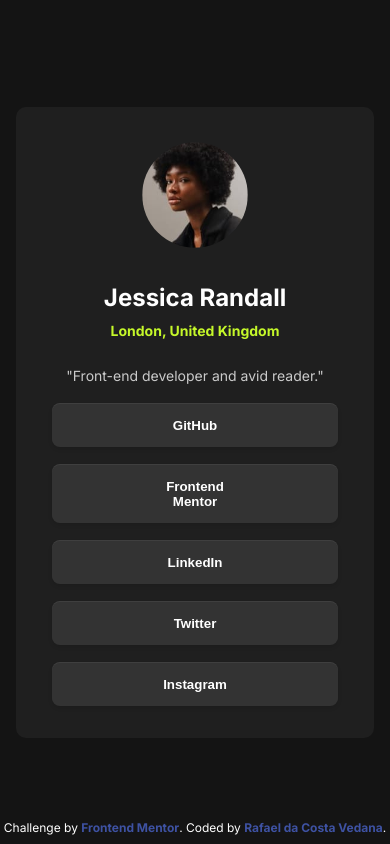
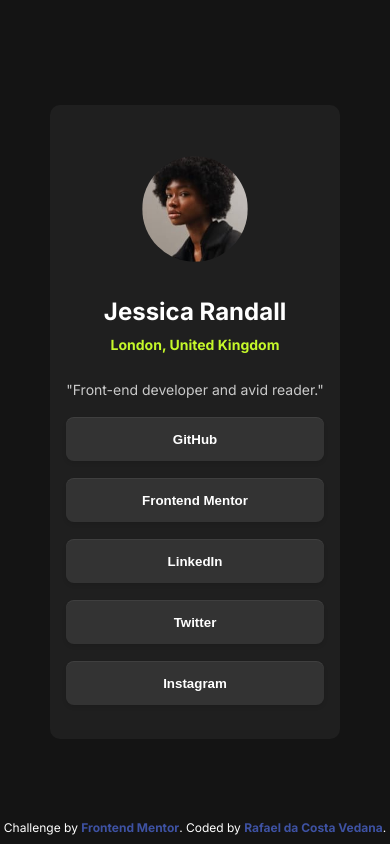
Before and after one commit to rafaeldacostavedana/social-links-profile-main, a plain HTML site: page index.html in a window 390 px wide. Drawn offline with Linux system fonts and the light colour scheme.

Commit message:
media querys

```diff
--- a/style.css
+++ b/style.css
@@ -98,3 +98,14 @@ button {
 .attribution a {
   color: #3e52a3;
 }
+
+/* media query */
+
+@media (max-width: 418px) {
+  button {
+    padding: 1.4rem;
+  }
+  main {
+    padding: 1.6rem;
+  }
+}
```
Also changed, not shown: Screenshot-site.png (added), 1 other file.
